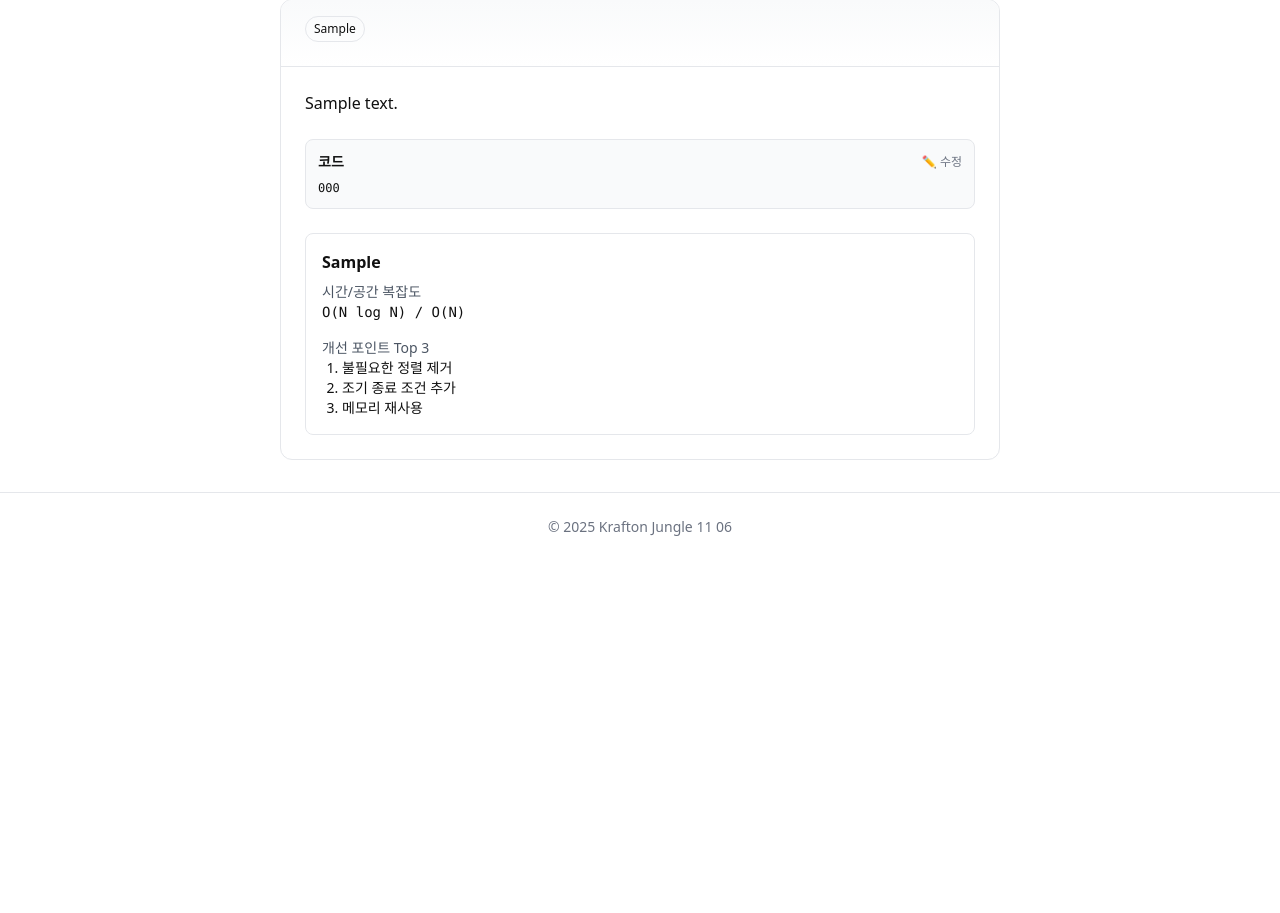
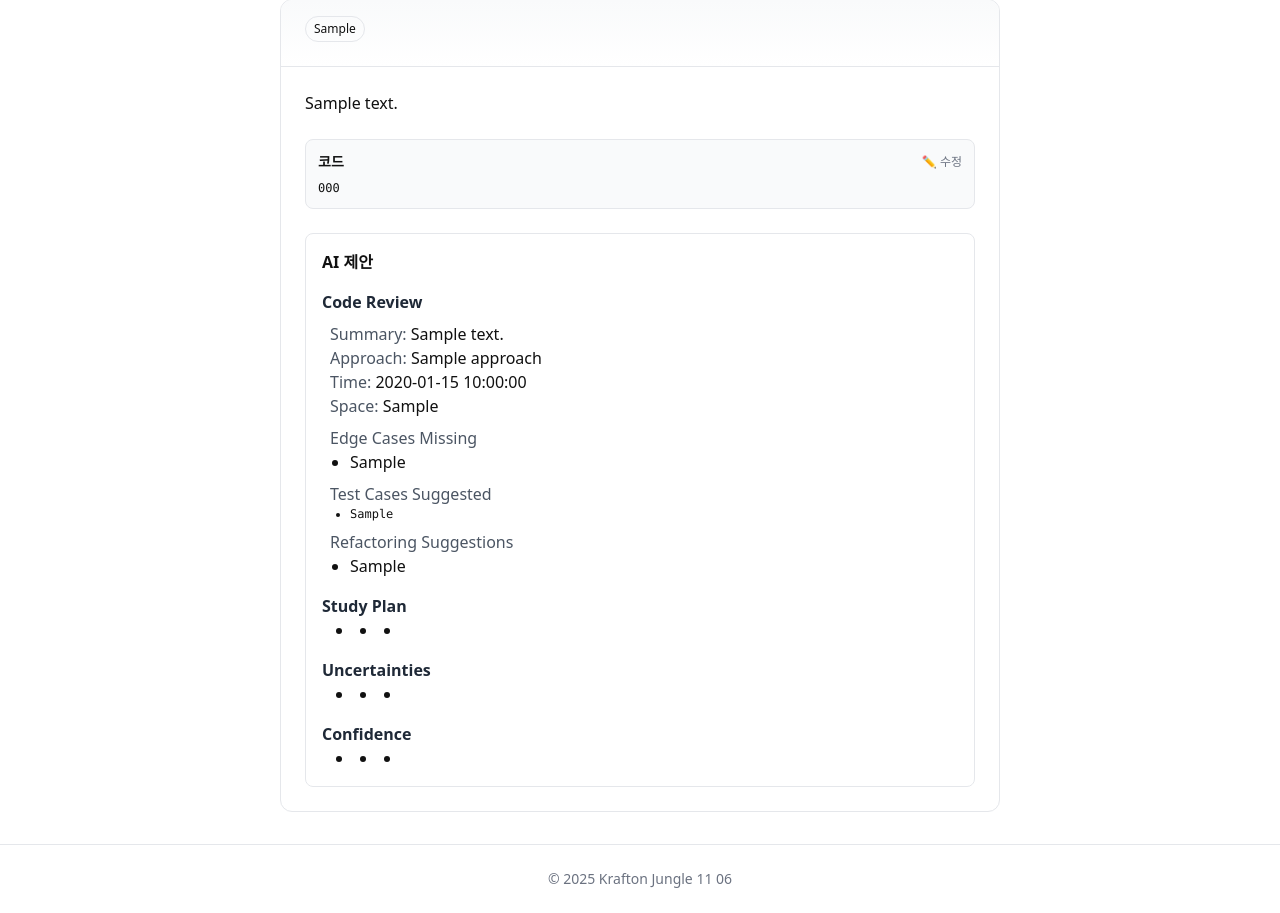
Before and after one commit to kckoh/jungle-mini-project, a Flask app: template templates/problems/problem_detail.html in a window 1280 px wide. Shown: the part 198-1111 px from the top of the page. Before the commit the page ends 734 px from the top, so only its background shows below. Run offline with Flask 3, Linux system fonts and the light colour scheme; the template is opened without the code that fills it: most values are stand-ins (such as "Sample title", 1, 10 or a date in 2020); some libraries are stand-ins or nearby versions.

Commit message:
implement the chatgpt celery for ai suggestion

```diff
--- a/app.py
+++ b/app.py
@@ -137,7 +137,6 @@
         response_format={"type": "json_object"}  # ensures valid JSON
     )
 
-    # print(response.choices[0].message.content)
     parsed = json.loads(response.choices[0].message.content)
     doc.setdefault("data_structures",parsed['data_structures'])
     doc.setdefault("algorithms",parsed['algorithms'])
@@ -159,10 +158,6 @@
     - Return STRICT, VALID JSON only (no extra text).
     - Use this schema:
     {{
-      "keywords": {{
-        "data_structures": [{{"keyword": "...", "explanation": "..."}}],
-        "algorithms": [{{"keyword": "...", "explanation": "..."}}]
-      }},
       "code_review": {{
         "summary": "...",
         "approach": "...",
@@ -198,12 +193,17 @@
     )
 
     print("response====",response.choices[0].message.content)
-    # parsed = json.loads(response.choices[0].message.content)
+    deserialized = json.loads(response.choices[0].message.content)
+    aisuggestion = {'aiSuggestion': deserialized}
     # doc.setdefault("data_structures",parsed['data_structures'])
     # doc.setdefault("algorithms",parsed['algorithms'])
     # doc.setdefault("concepts",parsed['concepts'])
     # result = posts.insert_one(doc)
-
+    result = posts.find_one_and_update(
+        {"_id": ObjectId(pid)},
+        {"$set": aisuggestion},
+        return_document=ReturnDocument.AFTER
+    )
     # _id = str(result.inserted_id)
     return "hello"
 
@@ -253,9 +253,6 @@
     return render_template("problems/problem_detail.html", item=item, keyword_solution=keyword_solution)
 
 # TODO
-# need to store aiSuggestion as the key value in the backend
-
-# TODO
 # handle aisuggestion in the frontend
 
 @app.route("/api/posts/<pid>", methods=['PATCH'])
--- a/templates/problems/problem_detail.html
+++ b/templates/problems/problem_detail.html
@@ -82,27 +82,96 @@
             </section>
 
             <!-- AI 피드백 -->
-            {% if item.aiSuggestion %}
-            <section class="border border-gray-200 rounded-lg p-4">
-                <h3 class="font-semibold">{{item.aiSuggestion}}</h3>
-                <div class="space-y-4 mt-2 text-sm">
-                    <div>
-                        <div class="text-gray-600 font-medium">
-                            시간/공간 복잡도
+            {% macro render_value(val) %} {% if val is mapping %}
+            <div class="space-y-2">
+                {% for kk, vv in val.items() %}
+                <div>
+                    <div class="text-gray-600 font-medium">{{ kk }}</div>
+                    <div class="ml-3">{{ render_value(vv) }}</div>
+                </div>
+                {% endfor %}
+            </div>
+            {% elif val is sequence and val is not string %}
+            <ul class="list-disc pl-6 space-y-1">
+                {% for item in val %}
+                <li>{{ render_value(item) }}</li>
+                {% endfor %}
+            </ul>
+            {% else %} {{ val }} {% endif %} {% endmacro %} {% if
+            item.aiSuggestion %}
+            <section class="border border-gray-200 rounded-lg p-4 space-y-4">
+                <h3 class="font-semibold">AI 제안</h3>
+
+                {# code_review 블록을 먼저 보기 좋게 고정 섹션으로 #} {% if
+                item.aiSuggestion.code_review %}
+                <div class="space-y-2">
+                    <div class="text-gray-800 font-semibold">Code Review</div>
+                    <div class="ml-2">
+                        <div>
+                            <span class="text-gray-600">Summary:</span> {{
+                            item.aiSuggestion.code_review.summary }}
                         </div>
-                        <p class="font-mono">O(N log N) / O(N)</p>
-                    </div>
-                    <div>
-                        <div class="text-gray-600 font-medium">
-                            개선 포인트 Top 3
+                        <div>
+                            <span class="text-gray-600">Approach:</span> {{
+                            item.aiSuggestion.code_review.approach }}
                         </div>
-                        <ol class="list-decimal pl-5">
-                            <li>불필요한 정렬 제거</li>
-                            <li>조기 종료 조건 추가</li>
-                            <li>메모리 재사용</li>
-                        </ol>
+                        <div>
+                            <span class="text-gray-600">Time:</span> {{
+                            item.aiSuggestion.code_review.time_complexity }}
+                        </div>
+                        <div>
+                            <span class="text-gray-600">Space:</span> {{
+                            item.aiSuggestion.code_review.space_complexity }}
+                        </div>
+
+                        {% if item.aiSuggestion.code_review.edge_cases_missing
+                        %}
+                        <div class="mt-2 text-gray-600">Edge Cases Missing</div>
+                        <ul class="list-disc pl-5">
+                            {% for ec in
+                            item.aiSuggestion.code_review.edge_cases_missing %}
+                            <li>{{ ec }}</li>
+                            {% endfor %}
+                        </ul>
+                        {% endif %} {% if
+                        item.aiSuggestion.code_review.test_cases_suggested %}
+                        <div class="mt-2 text-gray-600">
+                            Test Cases Suggested
+                        </div>
+                        <ul class="list-disc pl-5">
+                            {% for tc in
+                            item.aiSuggestion.code_review.test_cases_suggested
+                            %}
+                            <li class="font-mono text-xs">{{ tc }}</li>
+                            {% endfor %}
+                        </ul>
+                        {% endif %} {% if
+                        item.aiSuggestion.code_review.refactoring_suggestions %}
+                        <div class="mt-2 text-gray-600">
+                            Refactoring Suggestions
+                        </div>
+                        <ul class="list-disc pl-5">
+                            {% for rf in
+                            item.aiSuggestion.code_review.refactoring_suggestions
+                            %}
+                            <li>{{ rf }}</li>
+                            {% endfor %}
+                        </ul>
+                        {% endif %}
                     </div>
                 </div>
+                {% endif %} {# study_plan / uncertainties / confidence는 재귀
+                렌더러로 #} {% for key in ["study_plan", "uncertainties",
+                "confidence"] %} {% if item.aiSuggestion[key] is defined %}
+                <div>
+                    <div class="text-gray-800 font-semibold">
+                        {{ key|replace("_"," ")|title }}
+                    </div>
+                    <div class="ml-2">
+                        {{ render_value(item.aiSuggestion[key]) }}
+                    </div>
+                </div>
+                {% endif %} {% endfor %}
             </section>
             {% endif %}
         </div>
```
